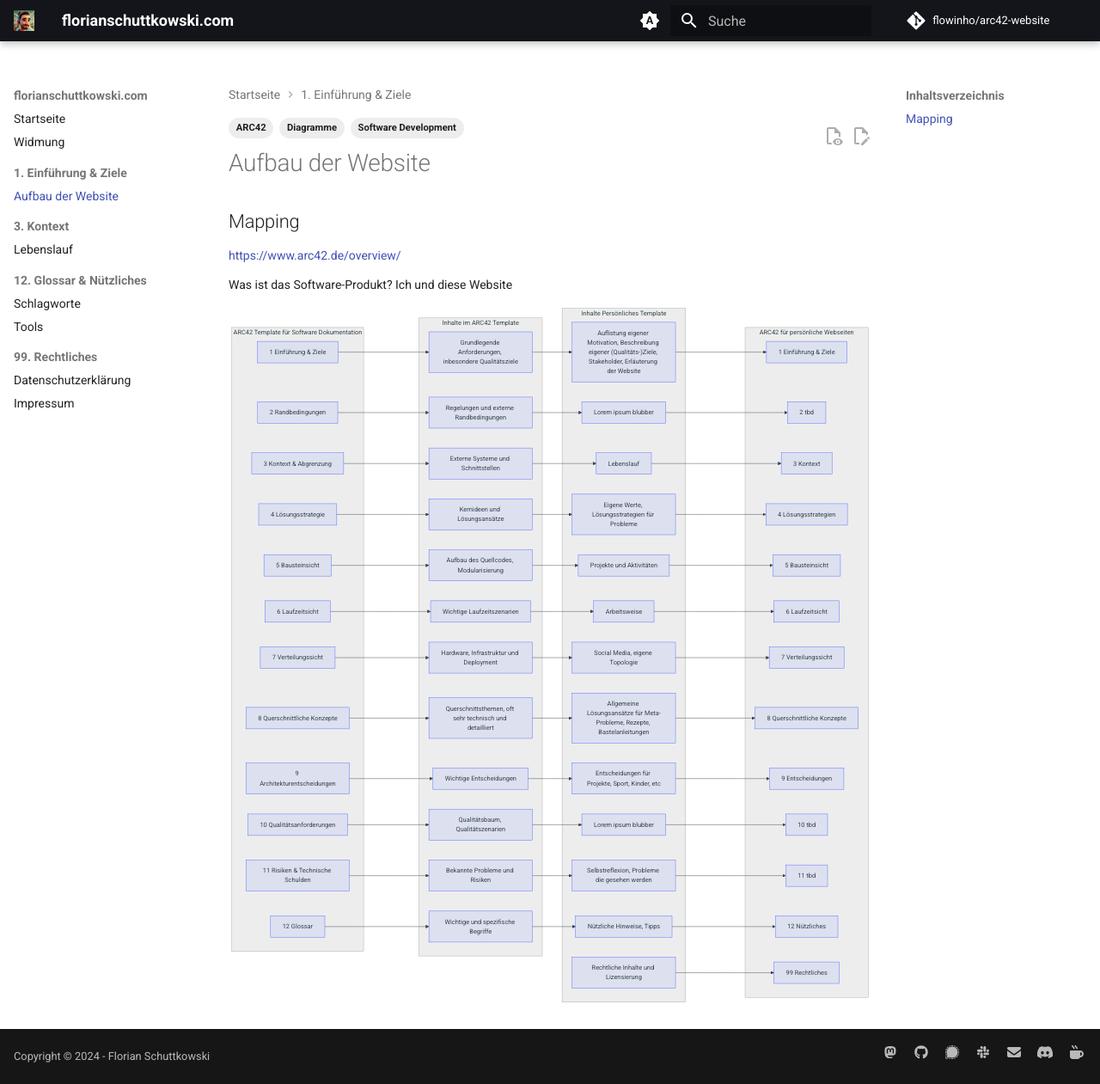
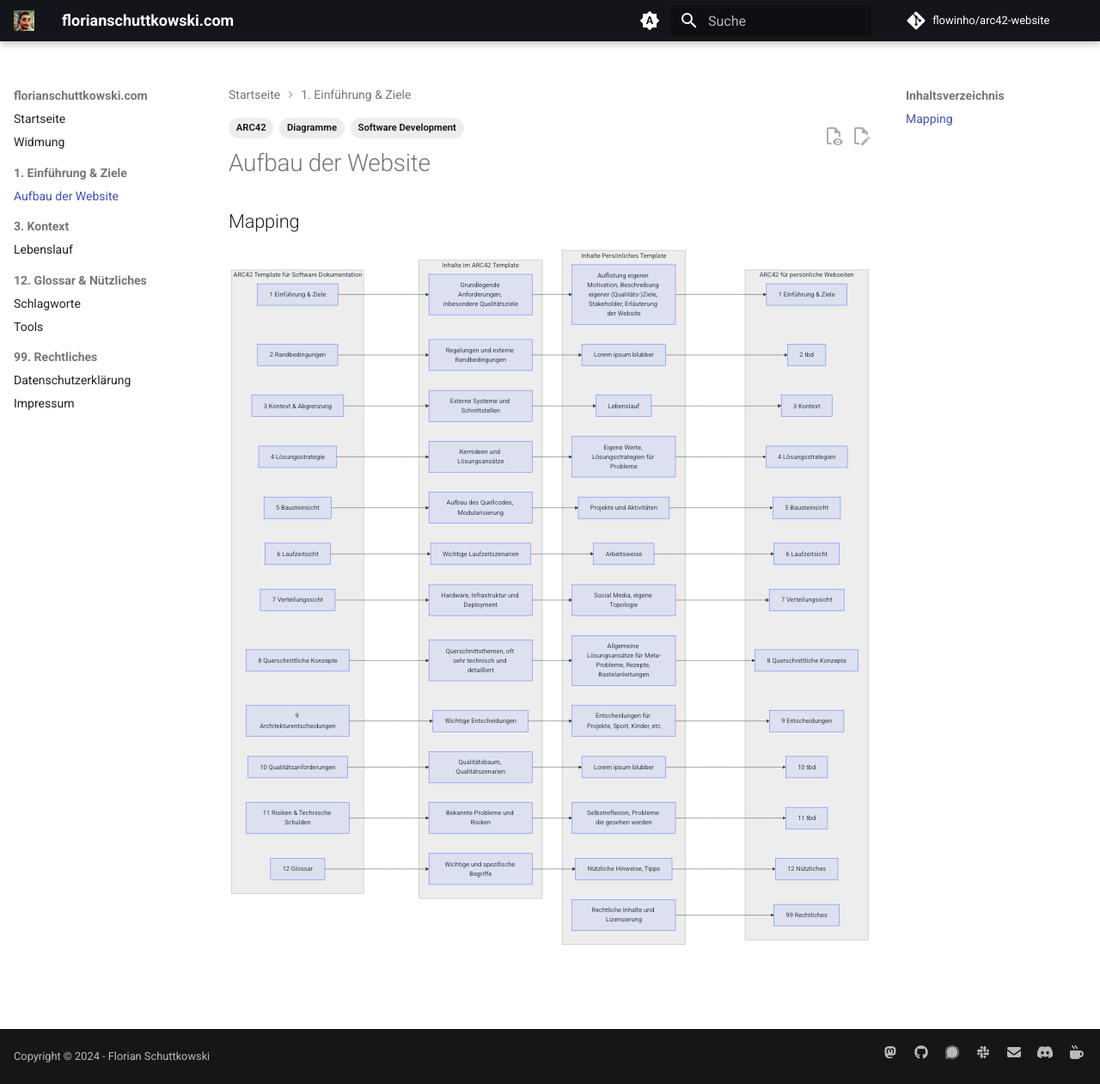
Before and after one commit to md42/arc42-website, an MkDocs documentation site: the page built from docs/einfuehrung/mapping.md, in a window 1280 px wide and 1261 px high. Shown: the whole window at 86% size. Built offline with MkDocs 1.6.1 and Material for MkDocs 9.7.7, drawn with Linux system fonts in a browser that asks for light colours; plug-ins that fetch from the network failed and are left out; comment, search, counter and statistics services are not loaded.

Commit message:
Remove notes

````diff
--- a/docs/einfuehrung/mapping.md
+++ b/docs/einfuehrung/mapping.md
@@ -8,10 +8,6 @@ tags:
 # Aufbau der Website
 
 ## Mapping
-
-[https://www.arc42.de/overview/](https://www.arc42.de/overview/)
-
-Was ist das Software-Produkt? Ich und diese Website
 
 ```mermaid
 flowchart LR
````
